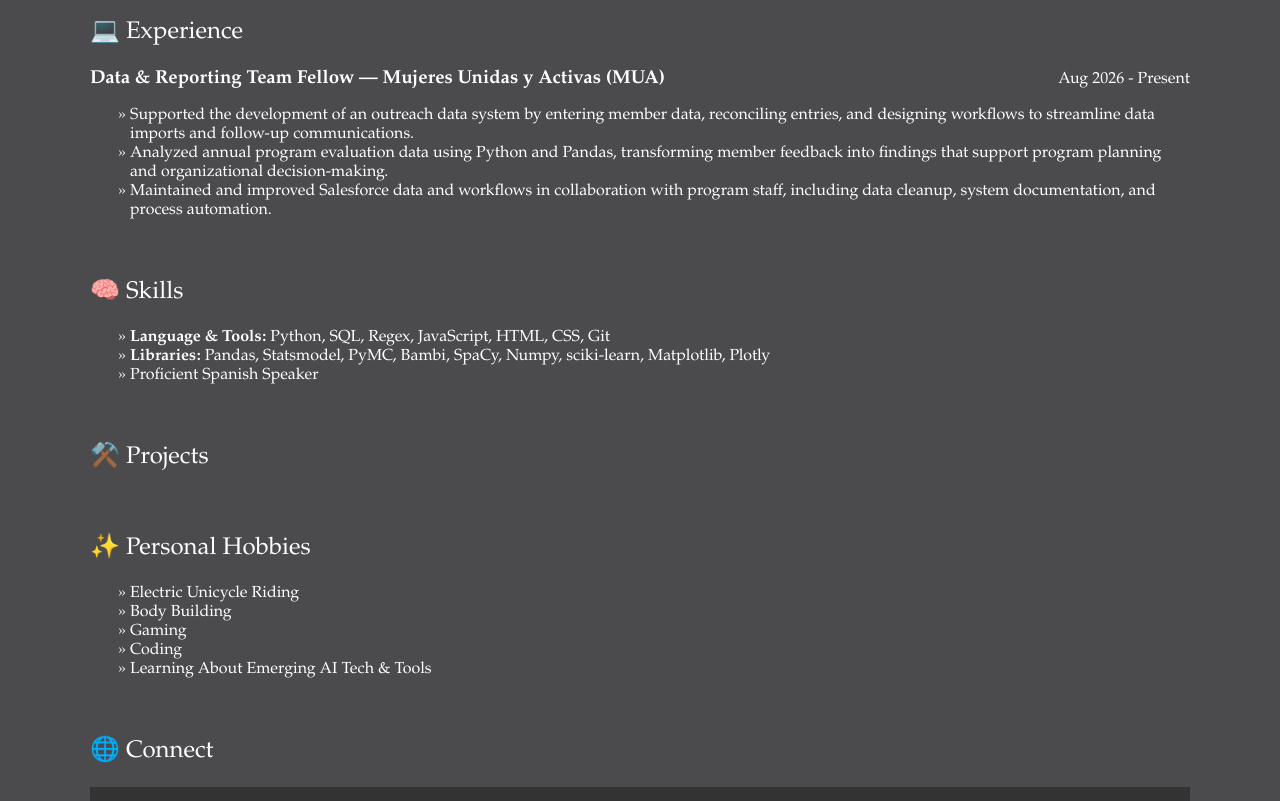
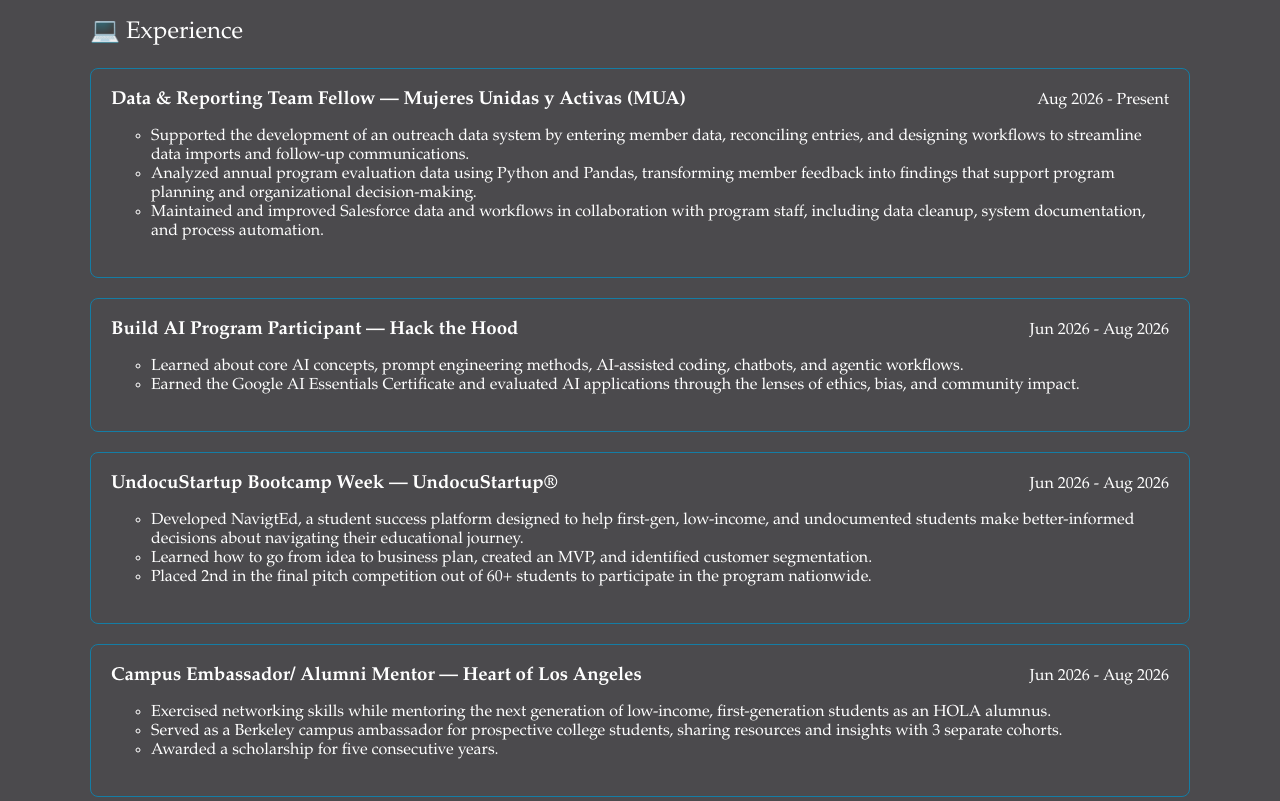
Before and after one commit to squink-gs/gabriel-sandoval-js-intro, a plain HTML site: page assignments/week-5/index.html in a window 1280 px wide. Shown: the part 1580-2381 px from the top of the page. Drawn offline with Linux system fonts and the light colour scheme.

Commit message:
more airhub improvements made

```diff
--- a/assignments/week-5/css/index.css
+++ b/assignments/week-5/css/index.css
@@ -28,7 +28,6 @@ h2 {
     width: 90%;
     max-width: 1100px;
     margin: 40px auto;
-    /* padding: 0 20px; */
 }
 
 .intro img {
@@ -41,28 +40,6 @@ h2 {
 .intro h2 {
     margin-top: 0;
 }
-
-/* .details-grid {
-    display: grid;
-    grid-template-columns: repeat(2, 1fr);
-    gap: 30px;
-    width: 90%;
-    max-width: 1100px;
-    margin: 40px auto;
-}
-
-/* Styles all the individual sections */
-/* .details-grid > section {
-    margin: 0;
-    min-width: 0;
-    padding: 24px;
-    border: 2px solid rgb(20, 125, 165);
-    border-radius: 8px;
-}
-
-.details-grid h2 {
-    margin-top: 0;
-} */
 
 .education-heading {
     display: flex;
@@ -101,11 +78,6 @@ a {
     list-style: none;
 }
 
-/* Removes underlining from the links in the navbar
-.nav-links a {
-    text-decoration: none;
-} */
-
 .job-header {
     display: flex;
     justify-content: space-between;
@@ -116,6 +88,17 @@ a {
 
 .job-header h3 {
     margin: 0;
+}
+
+.job {
+    border: 1px double rgb(20, 125, 165);
+    border-radius: 8px;
+    padding: 20px;
+    margin-bottom: 20px;
+}
+
+#Experience li{
+    list-style-type: circle;
 }
 
 section li {
--- a/assignments/week-5/index.html
+++ b/assignments/week-5/index.html
@@ -69,6 +69,47 @@
             </ul>
          </p>
       </div>
+
+      <div class="job">
+         <div class="job-header">
+            <h3> Build AI Program Participant — Hack the Hood </h3>
+            <span> Jun 2026 - Aug 2026 </span>
+         </div>
+         <p>
+            <ul>
+               <li> Learned about core AI concepts, prompt engineering methods, AI-assisted coding, chatbots, and agentic workflows. </li>
+               <li> Earned the Google AI Essentials Certificate and evaluated AI applications through the lenses of ethics, bias, and community impact. </li>
+            </ul>
+         </p>
+      </div>
+
+      <div class="job">
+         <div class="job-header">
+            <h3> UndocuStartup Bootcamp Week — UndocuStartup® </h3>
+            <span> Jun 2026 - Aug 2026 </span>
+         </div>
+         <p>
+            <ul>
+               <li> Developed NavigtEd, a student success platform designed to help first-gen, low-income, and undocumented students make better-informed decisions about navigating their educational journey. </li>
+               <li> Learned how to go from idea to business plan, created an MVP, and identified customer segmentation. </li>
+               <li> Placed 2nd in the final pitch competition out of 60+ students to participate in the program nationwide. </li>
+            </ul>
+         </p>
+      </div>
+
+      <div class="job">
+         <div class="job-header">
+            <h3> Campus Embassador/ Alumni Mentor — Heart of Los Angeles </h3>
+            <span> Jun 2026 - Aug 2026 </span>
+         </div>
+         <p>
+            <ul>
+               <li> Exercised networking skills while mentoring the next generation of low-income, first-generation students as an HOLA alumnus. </li>
+               <li> Served as a Berkeley campus ambassador for prospective college students, sharing resources and insights with 3 separate cohorts. </li>
+               <li> Awarded a scholarship for five consecutive years. </li>
+            </ul>
+         </p>
+      </div>
    </section>
 
    <section id="Skills">
@@ -84,13 +125,6 @@
 
    <section id="Projects">
       <h2>⚒️ Projects </h2>
-      <!-- <p>
-         <ul>
-            <li> Project 1: [insert text here] </li>
-            <li> Project 2: [insert text here] </li>
-            <li> Project 3: [insert text here] </li>
-         </ul>
-      </p> -->
    </section>
 
    <section id="Personal Hobbies">
```
